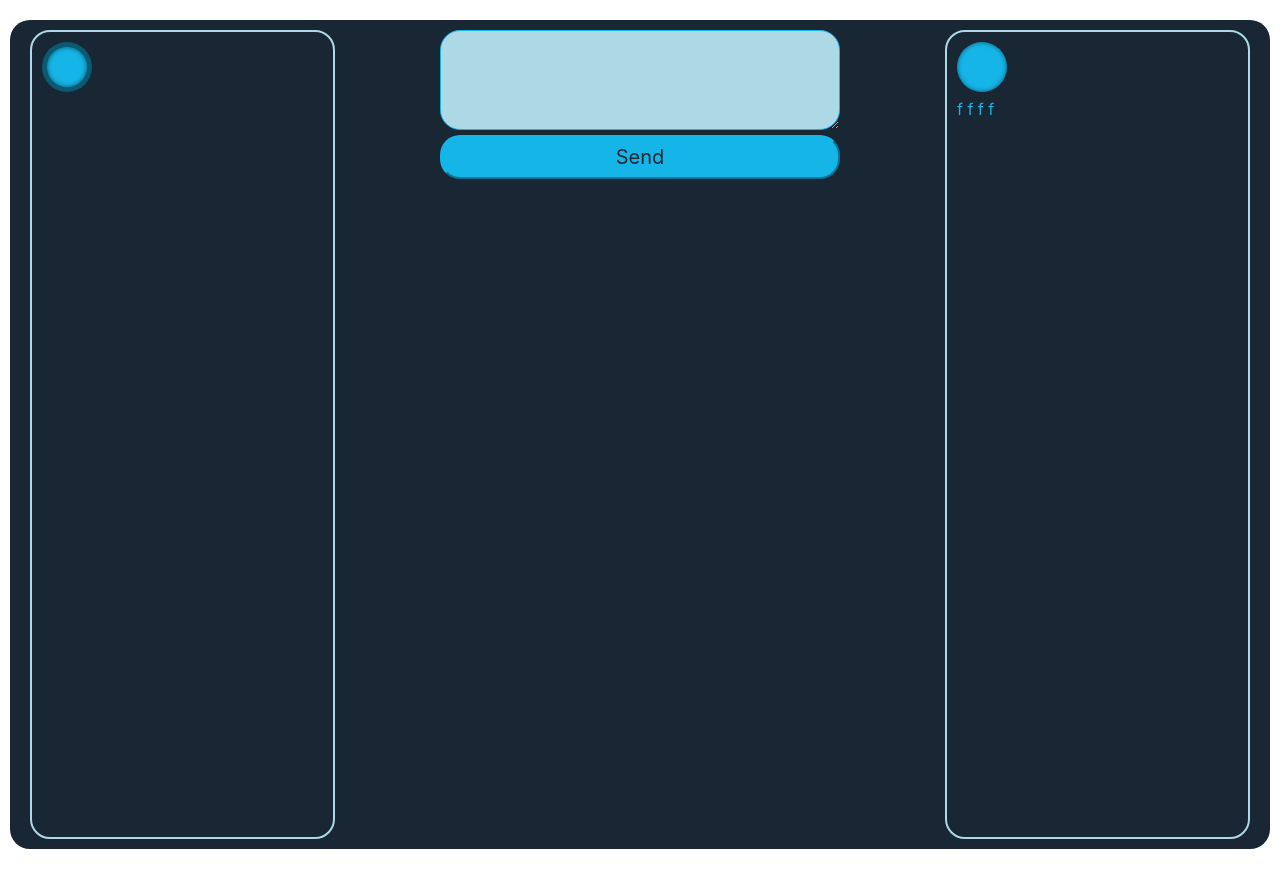
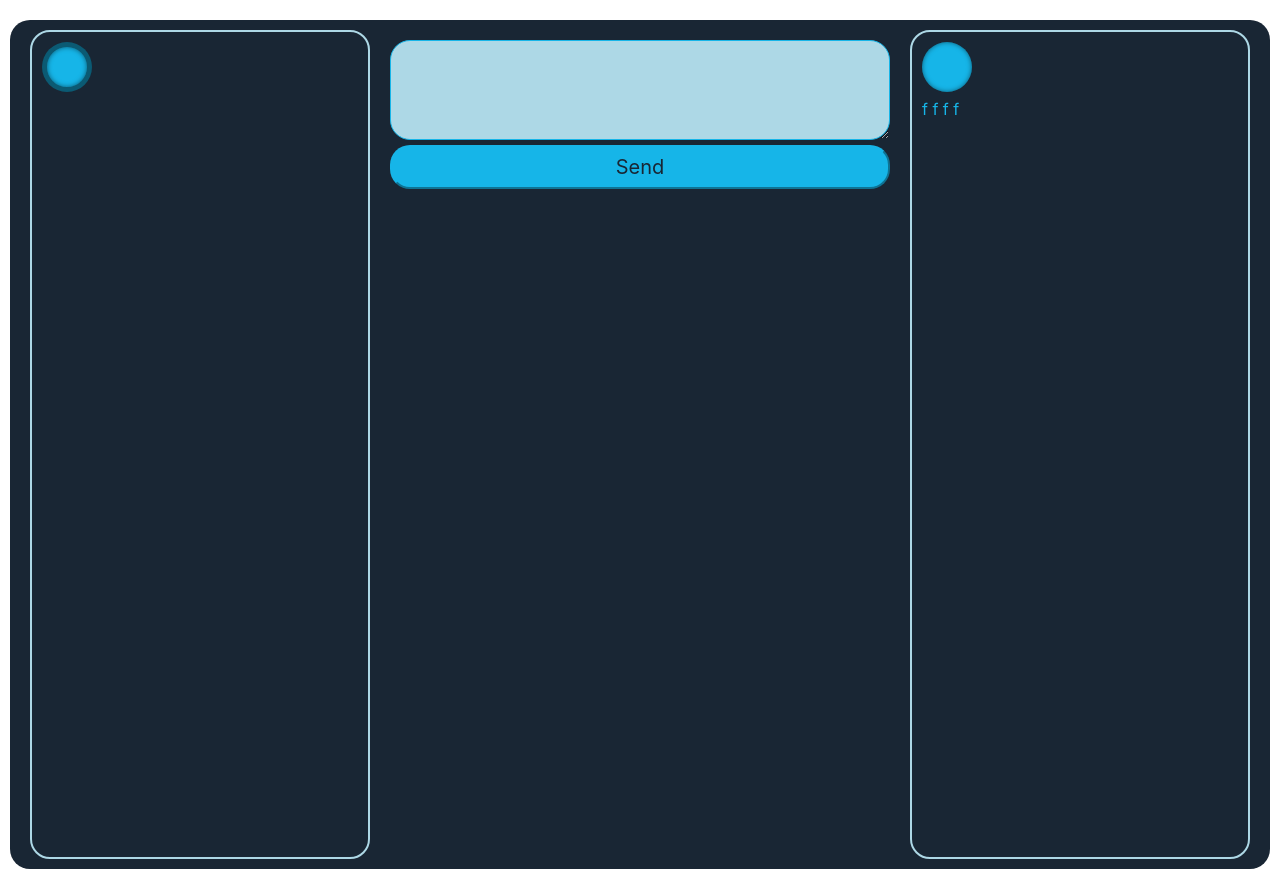
Before and after one commit to kellolo/React-6, a React app in the folder 1 - Students/DmitryKilin/: page / in a window 1280 px wide. Built offline with nearby package versions, Linux system fonts and the light colour scheme.

Commit message:
structure improved

```diff
--- a/1 - Students/DmitryKilin/src/components/ChatInfo/style.css
+++ b/1 - Students/DmitryKilin/src/components/ChatInfo/style.css
@@ -1,9 +1,11 @@
 .chat-info {
     border-radius: 20px;
     border: lightblue solid 2px;
-    min-width: 25%;
+    /*min-width: 25%;*/
     min-height: 100%;
     padding: 10px;
+    flex-grow: 1;
+    lex-basis: 25%;
 }
 
 .button-avatar {
--- a/1 - Students/DmitryKilin/src/components/ChatsList/style.css
+++ b/1 - Students/DmitryKilin/src/components/ChatsList/style.css
@@ -1,9 +1,11 @@
 .chat-list {
     border-radius: 20px;
     border: lightblue solid 2px;
-    min-width: 25%;
+    /*min-width: 25%;*/
     min-height: 100%;
     padding: 10px;
+    flex-grow: 1;
+    flex-basis: 25%;
 }
 
 .button-chat {
--- a/1 - Students/DmitryKilin/src/components/Message/style.css
+++ b/1 - Students/DmitryKilin/src/components/Message/style.css
@@ -4,4 +4,5 @@
     border-radius: 20px;
     font-size: 18px;
     margin: 5px;
+    width: 100%;
 }
--- a/1 - Students/DmitryKilin/src/components/Messages/Messages.jsx
+++ b/1 - Students/DmitryKilin/src/components/Messages/Messages.jsx
@@ -35,11 +35,13 @@ class Messages extends Component {
         let messagesArray = messages.map((msg, i) => <Message sender = { msg.sender } text = { msg.text }  key = { i }/>).reverse();
 
         return (
-            <div className="d-flex flex-column align-items-center">
+            // <div className="d-flex flex-column align-items-center messages-container">
+            <div className="messages-container">
+
                 <ChatInput send = { this.sendMessage } />
-                <div className="msg-wrap">
-                    { messagesArray }
-                </div>
+                    <div className="msg-wrap">
+                        { messagesArray }
+                    </div>
 
             </div>
         )
--- a/1 - Students/DmitryKilin/src/components/Messages/style.css
+++ b/1 - Students/DmitryKilin/src/components/Messages/style.css
@@ -1,6 +1,12 @@
 .msg-wrap {
     height: 80vh;
     overflow-y: auto;
-    min-width: 400px;
-    margin: 10px 0;
+    margin: 10px 0px;
 }
+
+.messages-container {
+    flex-grow: 2;
+    flex-basis: 50%;
+    margin: 10px 20px;
+    max-width: 500px;
+}
```
